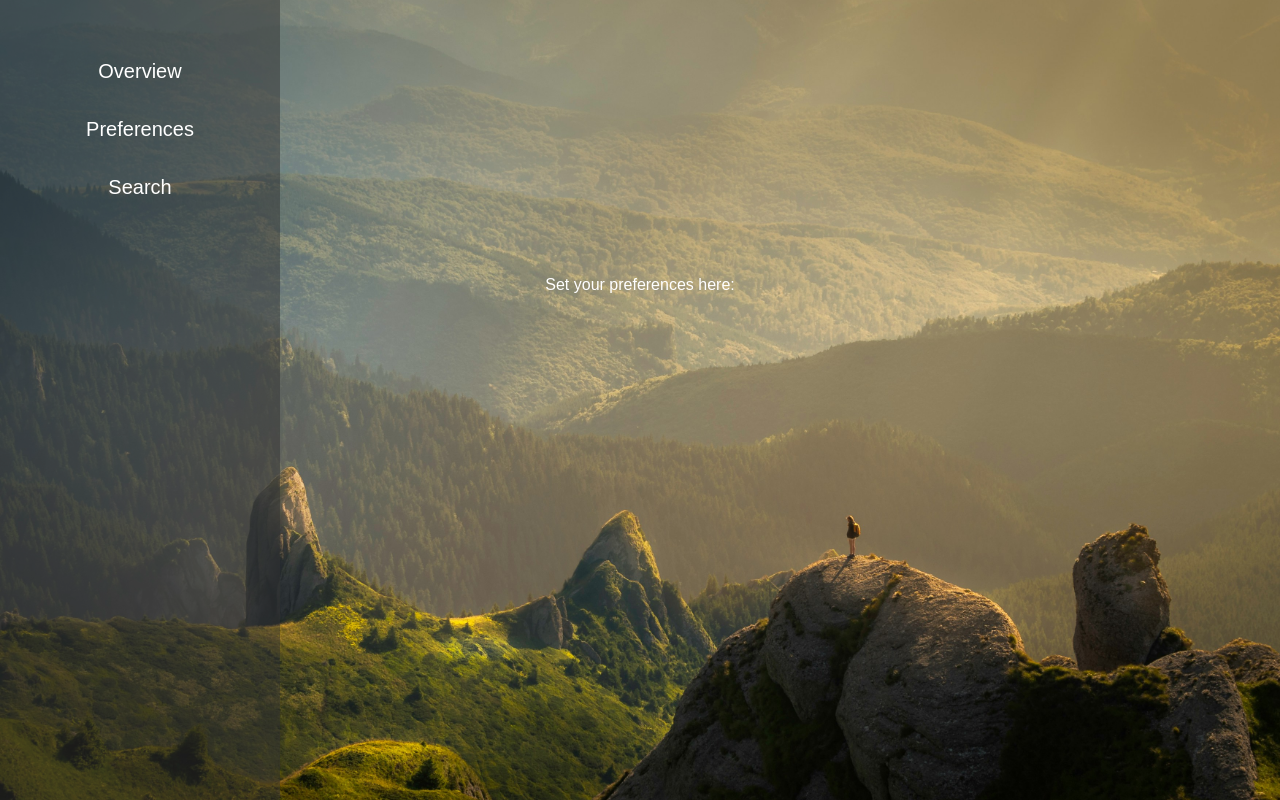
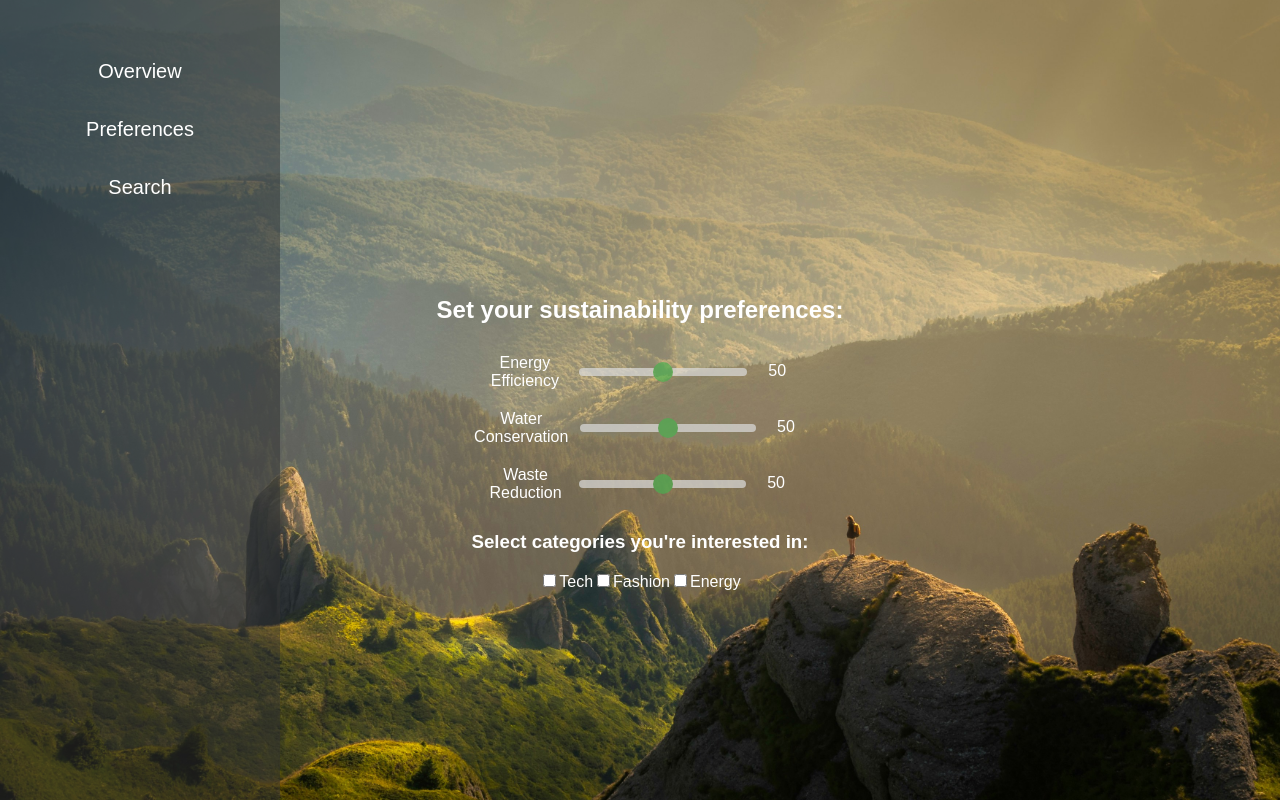
Before and after one commit to devanshi-kothari/EcoVest, a React (Vite) app in the folder frontEnd/my-app/: page /preferences in a window 1280 px wide. Built offline with nearby package versions, Linux system fonts and the light colour scheme.

Commit message:
sidebar and sliders

```diff
--- a/frontEnd/my-app/src/components/Sidebar.tsx
+++ b/frontEnd/my-app/src/components/Sidebar.tsx
@@ -7,11 +7,10 @@ interface SidebarProps {
   } | null;
 }
 
-function Sidebar({ user }: SidebarProps) {
+function Sidebar() {
   return (
     <div className="sidebar">
       <ul>
-        {user && <li>Welcome, {user.name}!</li>}
         <li><Link to="/investments">Overview</Link></li>
         <li><Link to="/preferences">Preferences</Link></li>
         <li><Link to="/search">Search</Link></li>
--- /dev/null
+++ b/frontEnd/my-app/src/components/Slider.css
@@ -0,0 +1,51 @@
+.slider-container {
+  display: flex;
+  align-items: center;
+  margin: 10px 0;
+}
+
+.slider-container label {
+  flex: 1;
+  margin-right: 10px;
+}
+
+.slider-container input[type="range"] {
+  flex: 2;
+  margin-right: 10px;
+  -webkit-appearance: none;
+  width: 100%;
+  height: 8px;
+  background: #ddd;
+  border-radius: 5px;
+  outline: none;
+  opacity: 0.7;
+  transition: opacity 0.2s;
+}
+
+.slider-container input[type="range"]:hover {
+  opacity: 1;
+}
+
+.slider-container input[type="range"]::-webkit-slider-thumb {
+  -webkit-appearance: none;
+  appearance: none;
+  width: 20px;
+  height: 20px;
+  background: #4CAF50; /* Thumb color */
+  cursor: pointer;
+  border-radius: 50%;
+}
+
+.slider-container input[type="range"]::-moz-range-thumb {
+  width: 0px;
+  height: 20px;
+  background: #4CAF50; /* Thumb color */
+  cursor: pointer;
+  border-radius: 50%;
+}
+
+.slider-container span {
+  width: 40px;
+  height: 20px;
+  text-align: center;
+}
--- /dev/null
+++ b/frontEnd/my-app/src/components/Slider.tsx
@@ -0,0 +1,26 @@
+import React from 'react';
+import './Slider.css';
+
+interface SliderProps {
+  label: string;
+  value: number;
+  onChange: (value: number) => void;
+}
+
+function Slider({ label, value, onChange }: SliderProps) {
+  return (
+    <div className="slider-container">
+      <label>{label}</label>
+      <input
+        type="range"
+        min="0"
+        max="100"
+        value={value}
+        onChange={(e) => onChange(Number(e.target.value))}
+      />
+      <span>{value}</span>
+    </div>
+  );
+}
+
+export default Slider;
--- a/frontEnd/my-app/src/pages/Preferences.tsx
+++ b/frontEnd/my-app/src/pages/Preferences.tsx
@@ -2,15 +2,61 @@ import './Home.css';
 import { Link } from 'react-router-dom';
 import Search from './Search';
 import Sidebar from '../components/Sidebar';
+import Slider from '../components/Slider';
+import { useState } from 'react';
 
 function Preferences() {
+  const [energy, setEnergy] = useState(50);
+  const [water, setWater] = useState(50);
+  const [waste, setWaste] = useState(50);
+  const [categories, setCategories] = useState<string[]>([]);
+
+  const handleCategoryChange = (category: string) => {
+    setCategories((prevCategories) =>
+      prevCategories.includes(category)
+        ? prevCategories.filter((c) => c !== category)
+        : [...prevCategories, category]
+    );
+  };
+
   return (
-
     <div className="home-container">
-    <Sidebar />
-      <div className='content'>
-        Set your preferences here:
-
+      <Sidebar />
+      <div className="content">
+        <h2>Set your sustainability preferences:</h2>
+        <Slider label="Energy Efficiency" value={energy} onChange={setEnergy} />
+        <Slider label="Water Conservation" value={water} onChange={setWater} />
+        <Slider label="Waste Reduction" value={waste} onChange={setWaste} />
+        <h3>Select categories you're interested in:</h3>
+        <div className="categories">
+          <label>
+            <input
+              type="checkbox"
+              value="Tech"
+              checked={categories.includes('Tech')}
+              onChange={() => handleCategoryChange('Tech')}
+            />
+            Tech
+          </label>
+          <label>
+            <input
+              type="checkbox"
+              value="Fashion"
+              checked={categories.includes('Fashion')}
+              onChange={() => handleCategoryChange('Fashion')}
+            />
+            Fashion
+          </label>
+          <label>
+            <input
+              type="checkbox"
+              value="Energy"
+              checked={categories.includes('Energy')}
+              onChange={() => handleCategoryChange('Energy')}
+            />
+            Energy
+          </label>
+        </div>
       </div>
     </div>
   );
```
